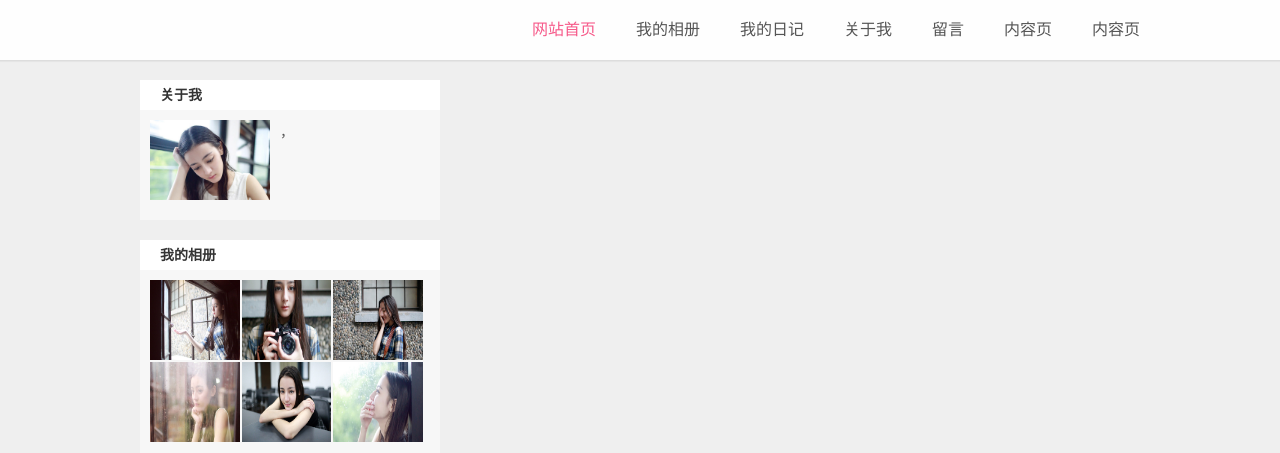
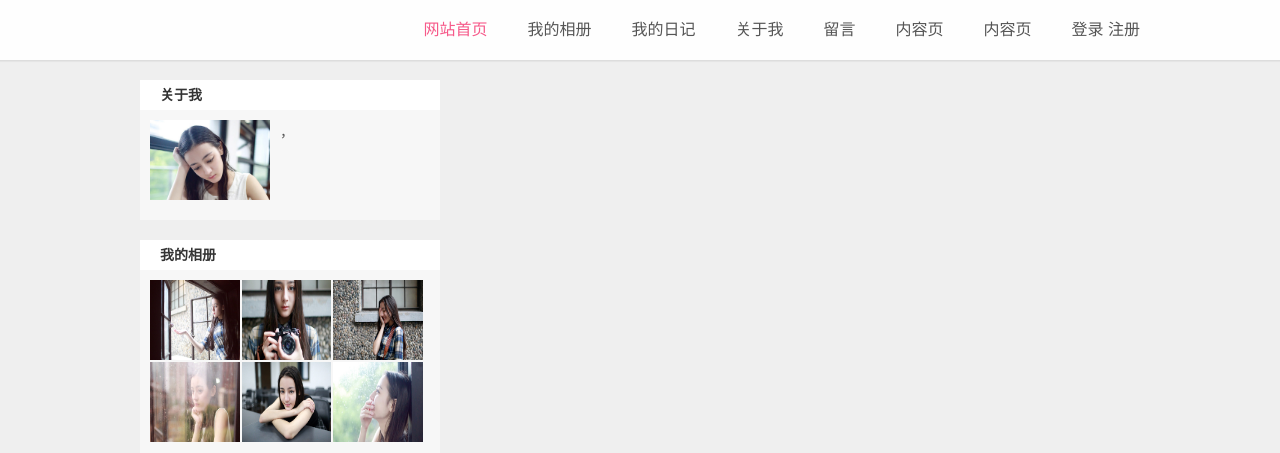
Before and after one commit to lilin2ln/flask-blog, a Flask app: template templates/index/index.html in a window 1280 px wide. Shown: the top 453 px of the page. Run offline with Flask 2, Linux system fonts and the light colour scheme; the template is opened without the code that fills it, so the values that code supplies are empty; parts of the project's set-up code (start-up, migrations or seed data) failed here and were passed over.

Commit message:
#func-alter: 在基类模板中增加登录注册的选项

```diff
--- a/templates/base.html
+++ b/templates/base.html
@@ -28,8 +28,10 @@
       {% for component in components %}
         <li><a href="{{component.absolute_url}}">{{component.name}}</a></li>
       {% endfor %}
+      <li class="userinfo"><a href="auth/login" target="_blank">登录</a><span>       </span><a href="auth/login" target="_blank">注册</a></li>
     </ul>
 </nav>
+
 </header>
 <article>
     {% block content %}{% endblock %}
```
